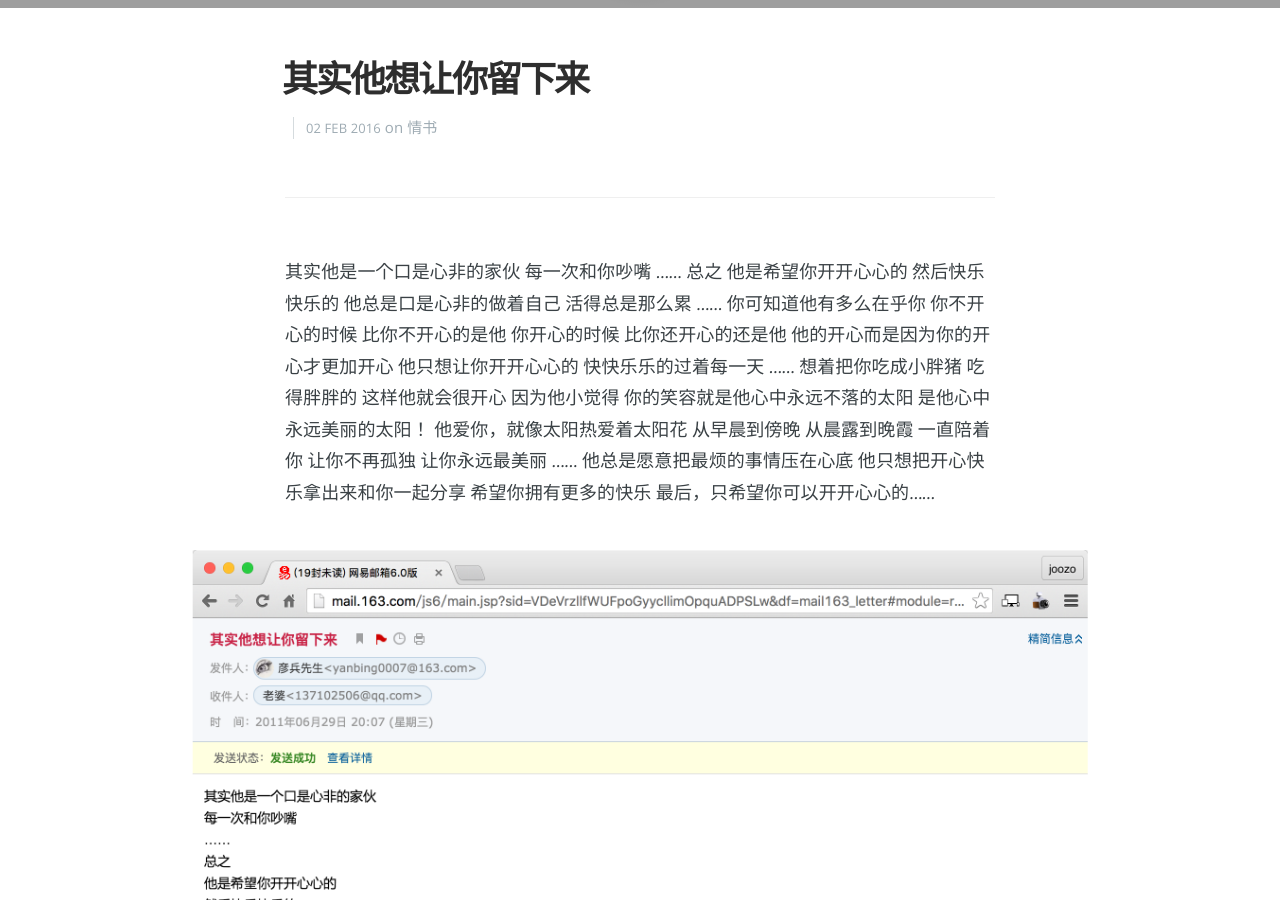
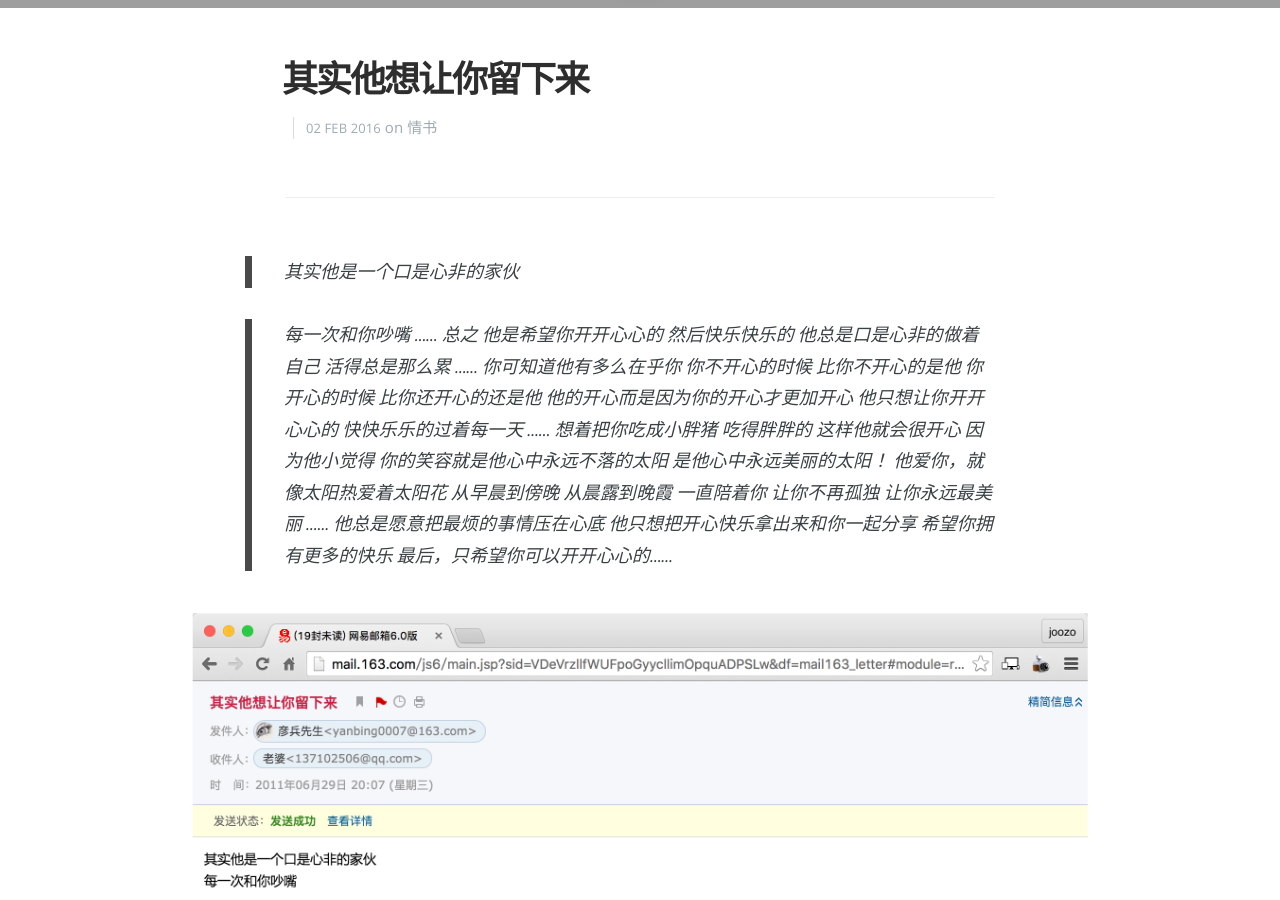
Before and after one commit to joo-studio/blog.joozo.cn, a Jekyll site: the page built from _posts/2016-02-02-in-fact-he-wants-you-to-stay.md, in a window 1280 px wide and 900 px high, scrolled down 577 px. Built offline with Jekyll 4.4.1, drawn with Linux system fonts in a browser that asks for light colours; nearby versions of some CDN libraries; Markdown is read by kramdown in place of the engine named in the settings.

```diff
--- a/_posts/2016-02-02-in-fact-he-wants-you-to-stay.md
+++ b/_posts/2016-02-02-in-fact-he-wants-you-to-stay.md
@@ -9,13 +9,14 @@ navigation: True
 logo: 'assets/images/ghost.png'
 ---
 
-其实他是一个口是心非的家伙
-每一次和你吵嘴
-……
-总之
-他是希望你开开心心的
-然后快乐快乐的
-他总是口是心非的做着自己
+> 其实他是一个口是心非的家伙
+
+> 每一次和你吵嘴
+> ……
+> 总之
+> 他是希望你开开心心的
+> 然后快乐快乐的
+> 他总是口是心非的做着自己
 活得总是那么累
 ……
 你可知道他有多么在乎你
```
